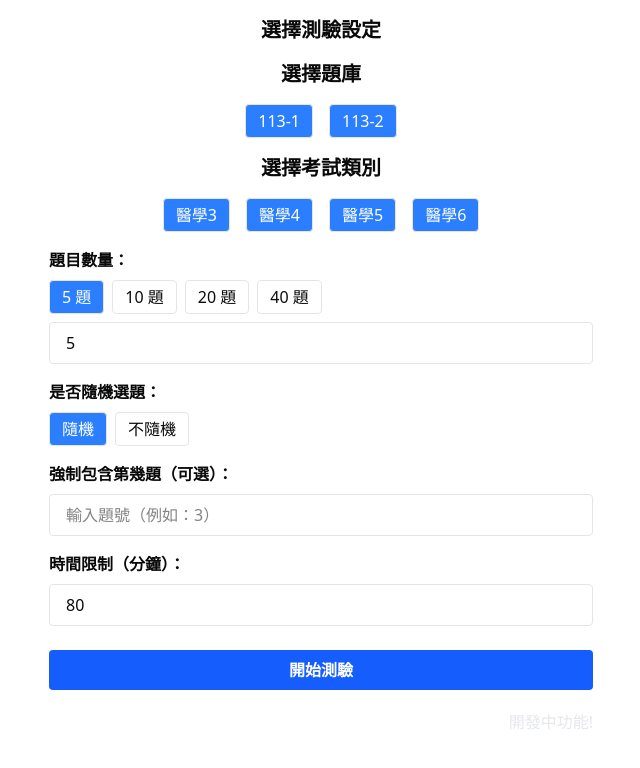
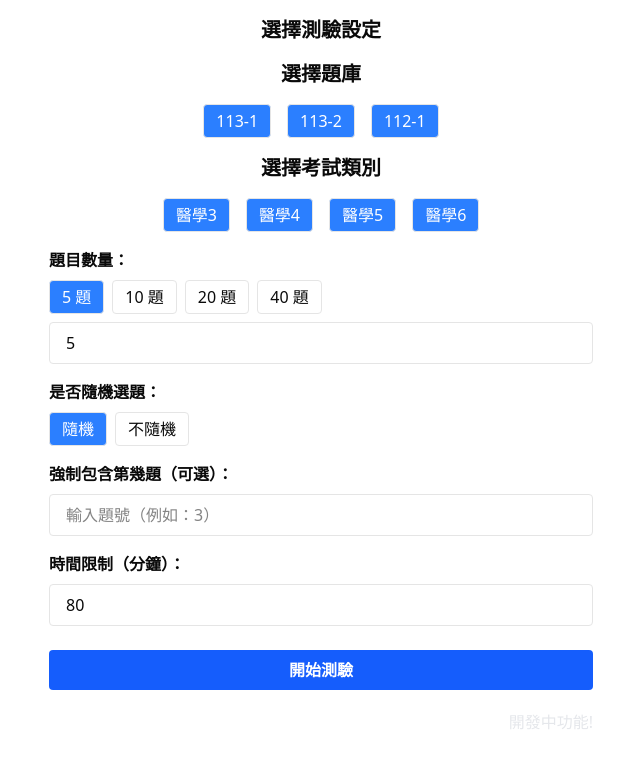
Before and after one commit to GueiGuei-2024/quiz-web, a Next.js app: page / in a window 1280 px wide. Shown: the top 768 px of the page, without its empty margins (319-959 px from the left). Built offline with nearby package versions, Linux system fonts and the light colour scheme; no server answers.

Commit message:
add 112-1

```diff
--- a/src/app/components/start-page.tsx
+++ b/src/app/components/start-page.tsx
@@ -12,7 +12,7 @@ type Props = {
   onStart: (selectedQuestions: Question[], timerMinutes: number) => void;
 };
 
-const examTimes = ["113-1", "113-2"];
+const examTimes = ["113-1", "113-2", "112-1"];
 const examTypes = ["醫學3", "醫學4", "醫學5", "醫學6"];
 
 export default function StartPage({ onStart }: Props) {
--- a/src/app/start-page.tsx
+++ b/src/app/start-page.tsx
@@ -12,7 +12,7 @@ type Props = {
   onStart: (selectedQuestions: Question[], timerMinutes: number) => void;
 };
 
-const examTimes = ["113-1", "113-2"];
+const examTimes = ["113-1", "113-2", "112-1"];
 const examTypes = ["醫學3", "醫學4", "醫學5", "醫學6"];
 
 export default function StartPage({ onStart }: Props) {
```
